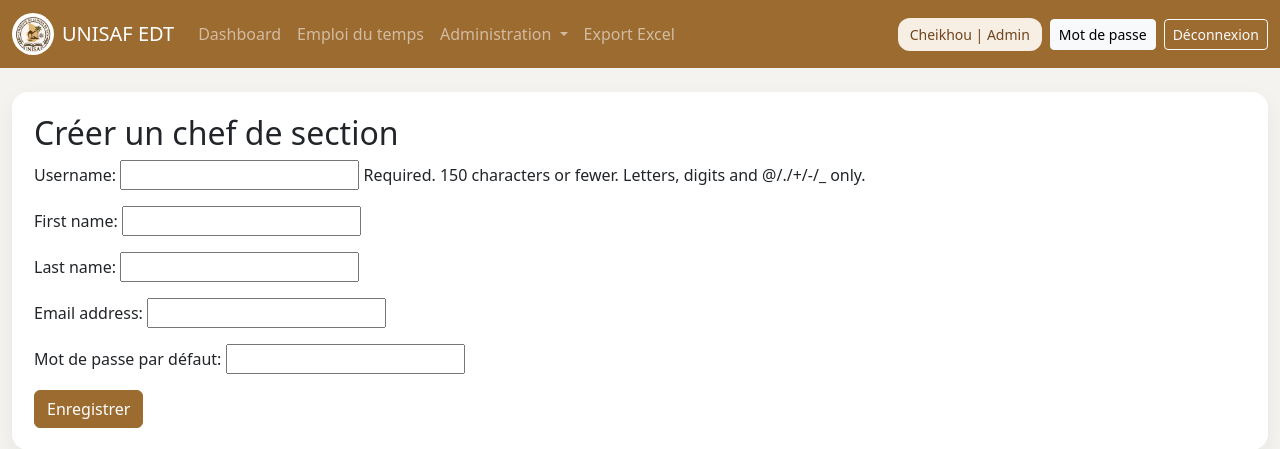
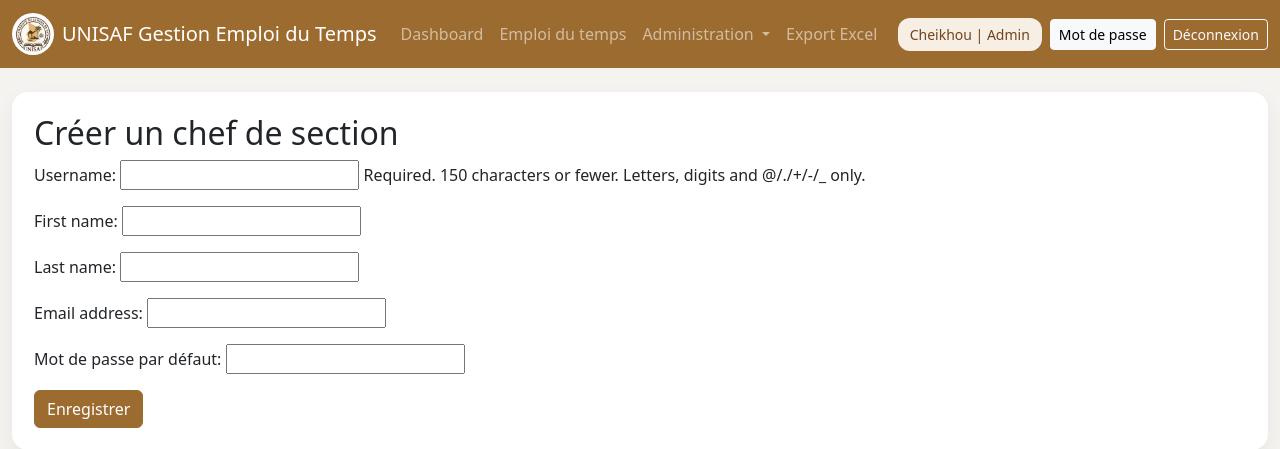
Before and after one commit to acheikh-younous/gestion_emploi_temps, a Django app: page /chefs/ajouter/ in a window 1280 px wide. Shown: the top 449 px of the page. Run offline with Django 5.2, Linux system fonts and the light colour scheme; a user stored in the database is signed in.

```diff
--- a/timetable/templates/timetable/base.html
+++ b/timetable/templates/timetable/base.html
@@ -78,7 +78,7 @@
         <a class="navbar-brand d-flex align-items-center gap-2" href="{% url 'timetable:dashboard' %}">
             <img src="{% static 'timetable/images/logo.png' %}" alt="Logo">
             <span>
-                UNISAF EDT
+                UNISAF Gestion Emploi du Temps
             </span>
         </a>
 
```
